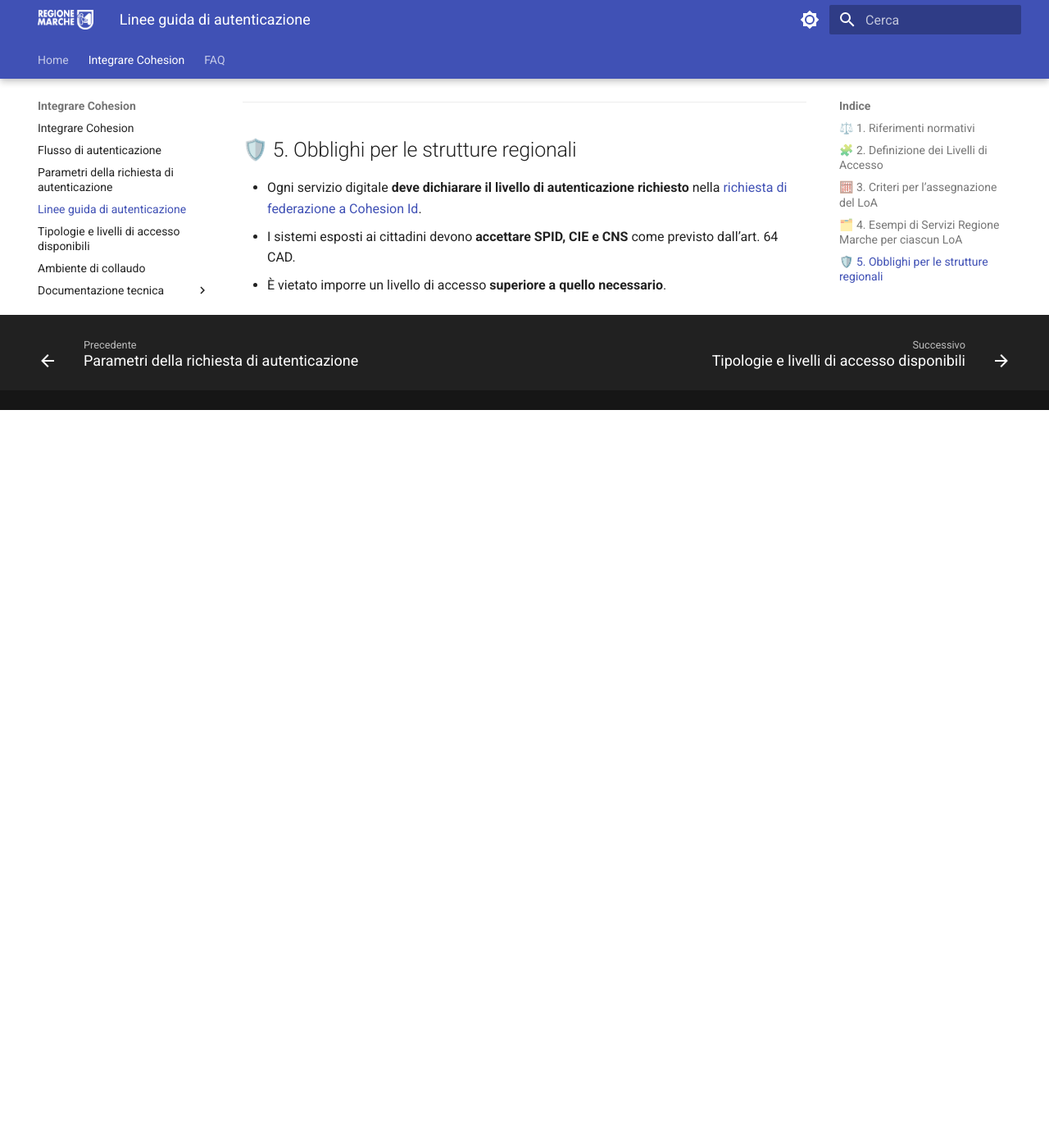
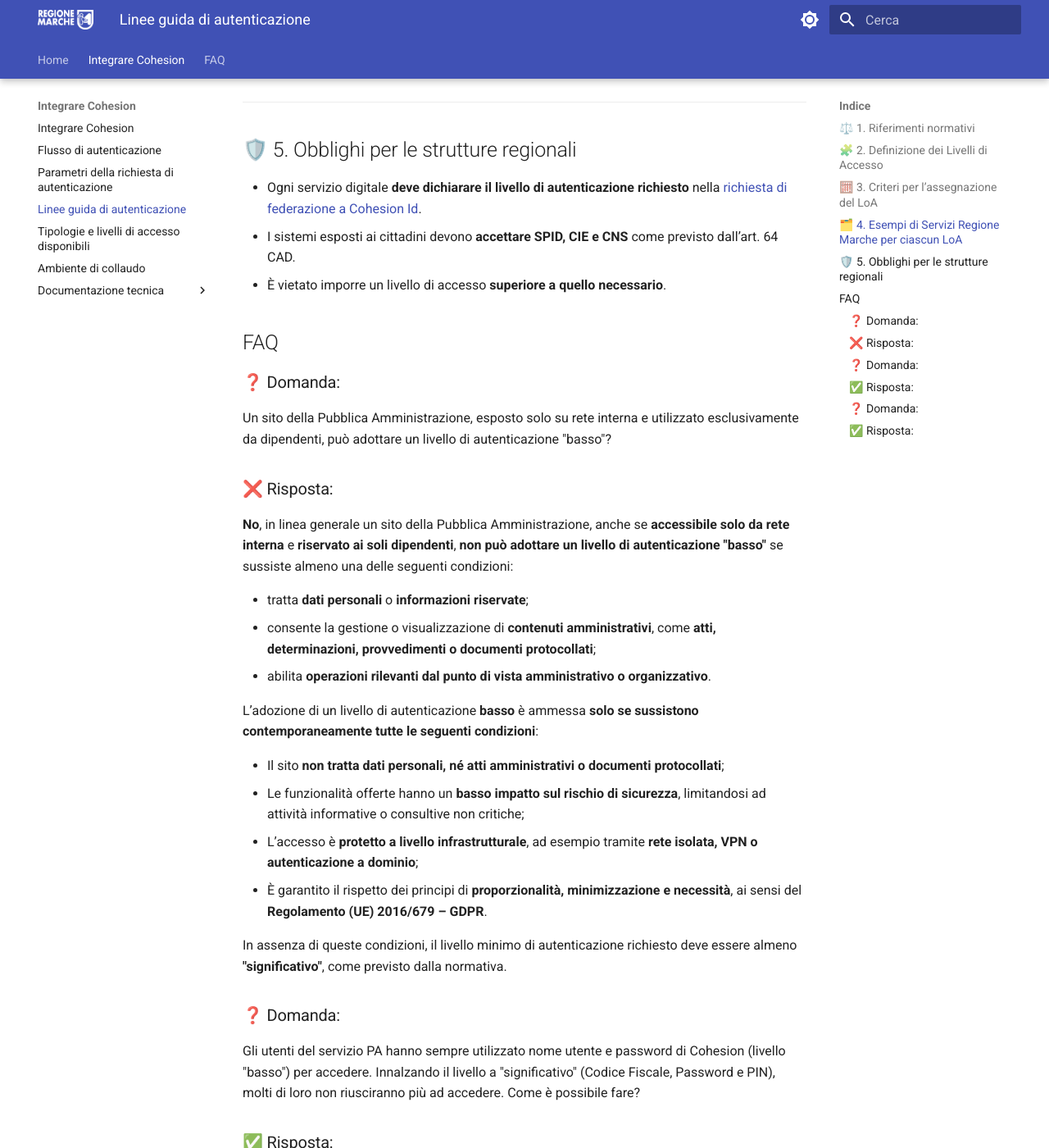
Before and after one commit to regione-marche/CohesionID-Docs, an MkDocs documentation site: the page built from docs/Linee-guida-Livello-di-autenticazione.md, in a window 1280 px wide and 1400 px high, scrolled down 2022 px. Shown: the whole window at 82% size. Built offline with MkDocs 1.6.1 and Material for MkDocs 9.7.7, drawn with Linux system fonts in a browser that asks for light colours; before the commit the page ends 2522 px from its top, so only the background shows below that; some of the changed text lies outside the part shown.

Commit message:
Update Linee-guida-Livello-di-autenticazione.md

```diff
--- a/docs/Linee-guida-Livello-di-autenticazione.md
+++ b/docs/Linee-guida-Livello-di-autenticazione.md
@@ -54,3 +54,64 @@
 - Ogni servizio digitale **deve dichiarare il livello di autenticazione richiesto** nella [richiesta di federazione a Cohesion Id](https://procedimenti.regione.marche.it/Pratiche/Avvia/3049).
 - I sistemi esposti ai cittadini devono **accettare SPID, CIE e CNS** come previsto dall’art. 64 CAD.
 - È vietato imporre un livello di accesso **superiore a quello necessario**.
+
+## FAQ
+### ❓ Domanda:
+Un sito della Pubblica Amministrazione, esposto solo su rete interna e utilizzato esclusivamente da dipendenti, può adottare un livello di autenticazione "basso"?
+
+### ❌ Risposta:
+**No**, in linea generale un sito della Pubblica Amministrazione, anche se **accessibile solo da rete interna** e **riservato ai soli dipendenti**, **non può adottare un livello di autenticazione "basso"** se sussiste almeno una delle seguenti condizioni:
+
+- tratta **dati personali** o **informazioni riservate**;
+- consente la gestione o visualizzazione di **contenuti amministrativi**, come **atti, determinazioni, provvedimenti o documenti protocollati**;
+- abilita **operazioni rilevanti dal punto di vista amministrativo o organizzativo**.
+
+L’adozione di un livello di autenticazione **basso** è ammessa **solo se sussistono contemporaneamente tutte le seguenti condizioni**:
+
+- Il sito **non tratta dati personali, né atti amministrativi o documenti protocollati**;
+- Le funzionalità offerte hanno un **basso impatto sul rischio di sicurezza**, limitandosi ad attività informative o consultive non critiche;
+- L’accesso è **protetto a livello infrastrutturale**, ad esempio tramite **rete isolata, VPN o autenticazione a dominio**;
+- È garantito il rispetto dei principi di **proporzionalità, minimizzazione e necessità**, ai sensi del **Regolamento (UE) 2016/679 – GDPR**.
+
+In assenza di queste condizioni, il livello minimo di autenticazione richiesto deve essere almeno **"significativo"**, come previsto dalla normativa.
+
+### ❓ Domanda:
+Gli utenti del servizio PA hanno sempre utilizzato nome utente e password di Cohesion (livello "basso") per accedere. Innalzando il livello a "significativo" (Codice Fiscale, Password e PIN), molti di loro non riusciranno più ad accedere. Come è possibile fare?
+
+### ✅ Risposta:
+Con l’innalzamento del livello di autenticazione da **"basso" a "significativo"**, l’accesso al servizio richiede un **meccanismo di autenticazione più robusto**, conforme al **Regolamento eIDAS** e alle **Linee guida AgID sull’identità digitale**.
+
+Per garantire la continuità del servizio:
+
+- **Gli utenti esterni alla Pubblica Amministrazione** (es. cittadini, imprese, professionisti) **dovranno utilizzare un’identità digitale qualificata**, scegliendo tra:
+  - **SPID (Sistema Pubblico di Identità Digitale)**
+  - **CIE (Carta d’Identità Elettronica)**
+  - **CNS (Carta Nazionale dei Servizi)**
+
+  Questi strumenti garantiscono un livello di autenticazione **"significativo" o "elevato"**, pienamente compatibile con il nuovo requisito del servizio.
+
+- **Per gli utenti interni alla PA (dipendenti)**, in alternativa a SPID/CIE/CNS, **è possibile rilasciare un PIN Cohesion**, che consente l’accesso al sistema in modalità **"significativa"** attraverso il circuito di autenticazione federato Cohesion, integrando:
+  - **Codice Fiscale**
+  - **Password**
+  - **PIN personale**
+
+In questo modo si garantisce il rispetto dei requisiti normativi senza compromettere l’accessibilità al servizio da parte degli utenti autorizzati.
+
+
+### ❓ Domanda:
+Un sito che gestisco è già integrato in Cohesion, che di default applica il livello "significativo" di autenticazione. Tuttavia, il mio sito ha caratteristiche che giustificherebbero un accesso con livello "basso". A chi posso comunicarlo?
+
+### ✅ Risposta:
+Nel sistema Cohesion, il livello di autenticazione **"significativo"** viene applicato come impostazione predefinita per garantire il rispetto delle Linee guida AgID. Tuttavia, se il sito **non tratta dati personali, atti amministrativi o contenuti sensibili** e soddisfa i requisiti per un livello di autenticazione **"basso"**, è possibile richiedere l’adeguamento.
+
+La **comunicazione del livello minimo di autenticazione** avviene in due modalità:
+
+- **In fase di federazione iniziale**:
+  È necessario compilare il **modulo di richiesta federazione**, specificando il livello minimo desiderato (il livello basso deve essere opportunamente giustificato), disponibile al seguente link:
+  🔗 [Modulo federazione Cohesion – Avvio](https://procedimenti.regione.marche.it/Pratiche/Avvia/3049)
+
+- **In caso di variazione successiva** (es. abbassamento del livello da "significativo" a "basso"):
+  Occorre compilare il **modulo di richiesta di modifica del livello di autenticazione**, disponibile qui:
+  🔗 [Modulo richiesta modifica livello di accesso](https://procedimenti.regione.marche.it/Pratiche/Avvia/14234)
+
+La richiesta sarà valutata dal team tecnico e, se conforme ai criteri di sicurezza e proporzionalità previsti dalla normativa vigente, il livello potrà essere aggiornato di conseguenza nel sistema Cohesion.
```
